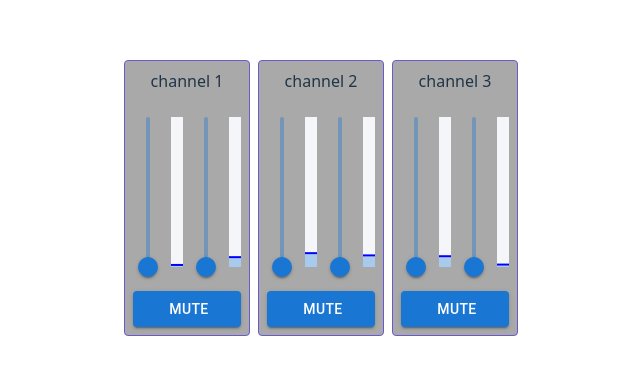
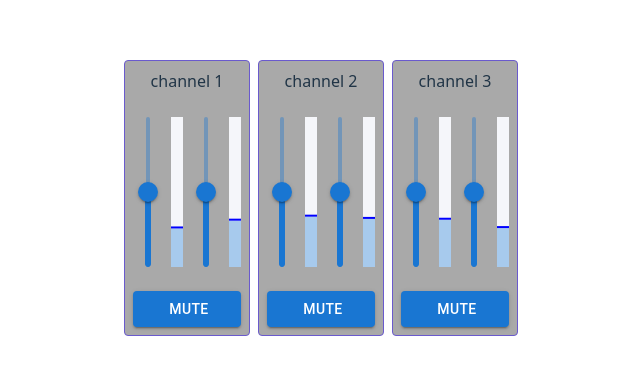
Before and after one commit to ad8-jhndnn/component-test, a React (Vite) app: page / in a window 1280 px wide. Shown: the part 202-576 px from the top of the page, without its empty margins (319-959 px from the left). Built offline with nearby package versions, Linux system fonts and the light colour scheme.

Commit message:
set default gain

```diff
--- a/src/components/AudButton.tsx
+++ b/src/components/AudButton.tsx
@@ -9,7 +9,7 @@
 }
 
 export const AudButton: React.FC<ButtonInfo> = ({ parameter }) => {
-  const [value, setValue] = useState(0);
+  const [value, setValue] = useState(parameter.value);
 
   useEffect(() => {
     const listener = () => { setValue(parameter.value); };
--- a/src/components/AudMeter.tsx
+++ b/src/components/AudMeter.tsx
@@ -19,7 +19,7 @@
 }));
 
 export const AudMeter: React.FC<{ parameter: Parameter}> = ({parameter}) => {
-  const [value, setValue] = useState(0);
+  const [value, setValue] = useState(parameter.value);
   useEffect(()=> {
     const listener = ()=> {
       setValue(parameter.value);
--- a/src/components/AudSlider.tsx
+++ b/src/components/AudSlider.tsx
@@ -3,7 +3,7 @@
 import Slider from '@mui/material/Slider'
 
 export const AudSlider: React.FC<{ parameter: Parameter}> = ({parameter}) => {
-  const [value, setValue] = useState(0);
+  const [value, setValue] = useState(parameter.value);
 
   useEffect(()=> {
     const listener = ()=> { setValue(parameter.value); };
--- a/src/devices/Device.ts
+++ b/src/devices/Device.ts
@@ -19,6 +19,8 @@
       RIGHTLEVEL: new Parameter(),
       MUTE: new Parameter(),
     };
+    this.parameters.LEFT.update(50);
+    this.parameters.RIGHT.update(50);
   }
 }
 
```
